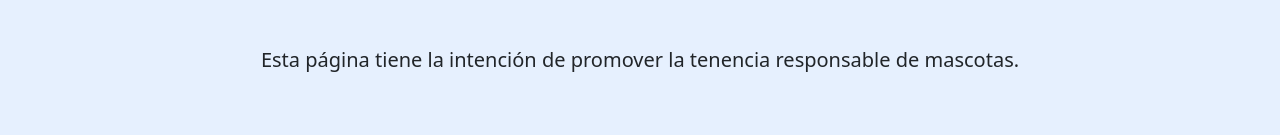
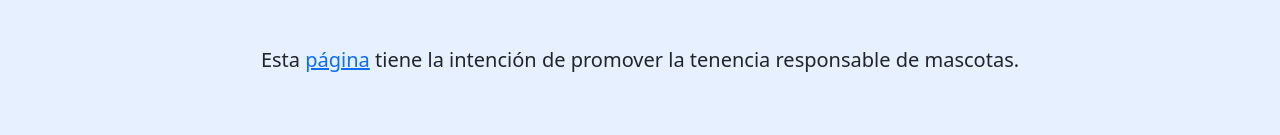
Before and after one commit to cristinachr/entrega-final, a plain HTML site: page base.html in a window 1280 px wide. Shown: the part 229-364 px from the top of the page. Drawn offline with nearby package versions, Linux system fonts and the light colour scheme.

Commit message:
Update base.html

```diff
--- a/base.html
+++ b/base.html
@@ -28,7 +28,7 @@
             <div class="row py-3">
                 <div class="col-sm-11 col-md-10 col-lg-9 mx-auto">
                     <h2 class="mt-3 mb-5">Guía para entender, amar y cuidar a tu mascota</h2>
-                    <p class="lead text-center">Esta página tiene la intención de promover la tenencia responsable de mascotas.</p>
+                    <p class="lead text-center">Esta <a href="https://github.com/cristinachr">página</a> tiene la intención de promover la tenencia responsable de mascotas.</p>
                 </div>
             </div>
             <!--usos-->
```
